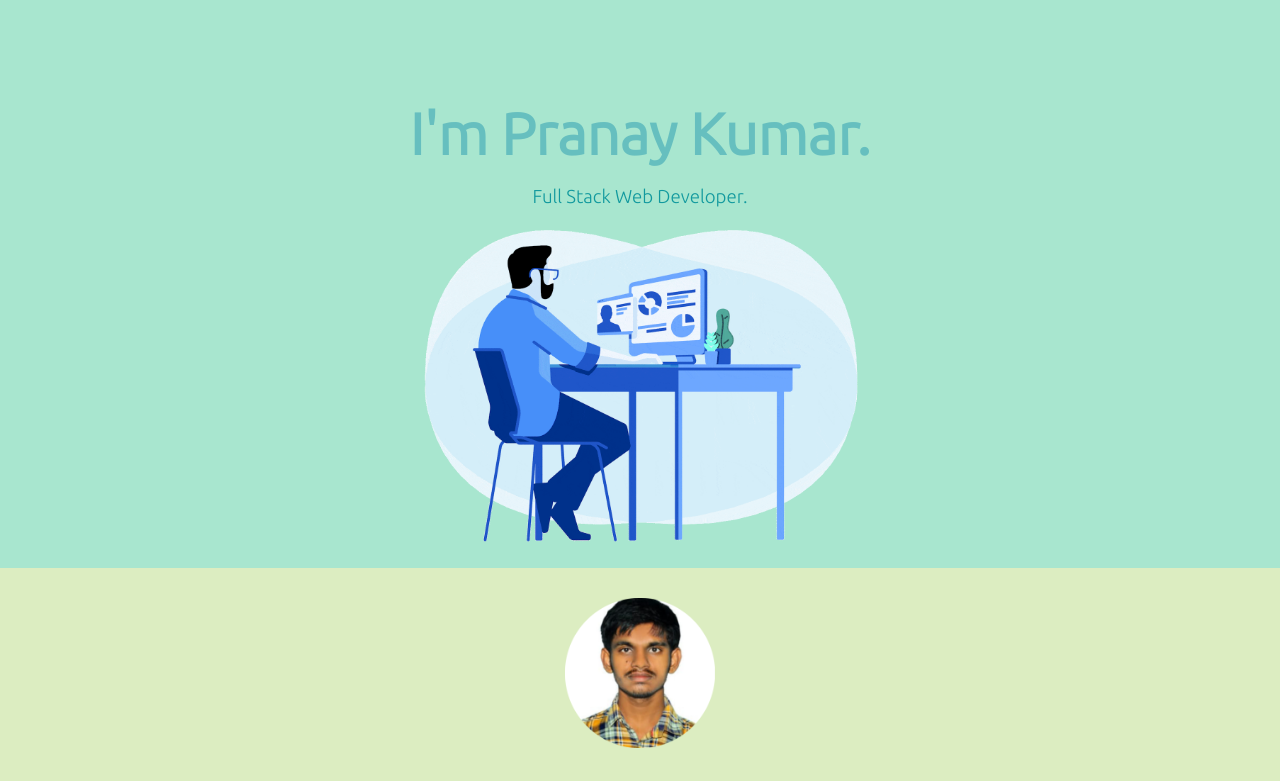
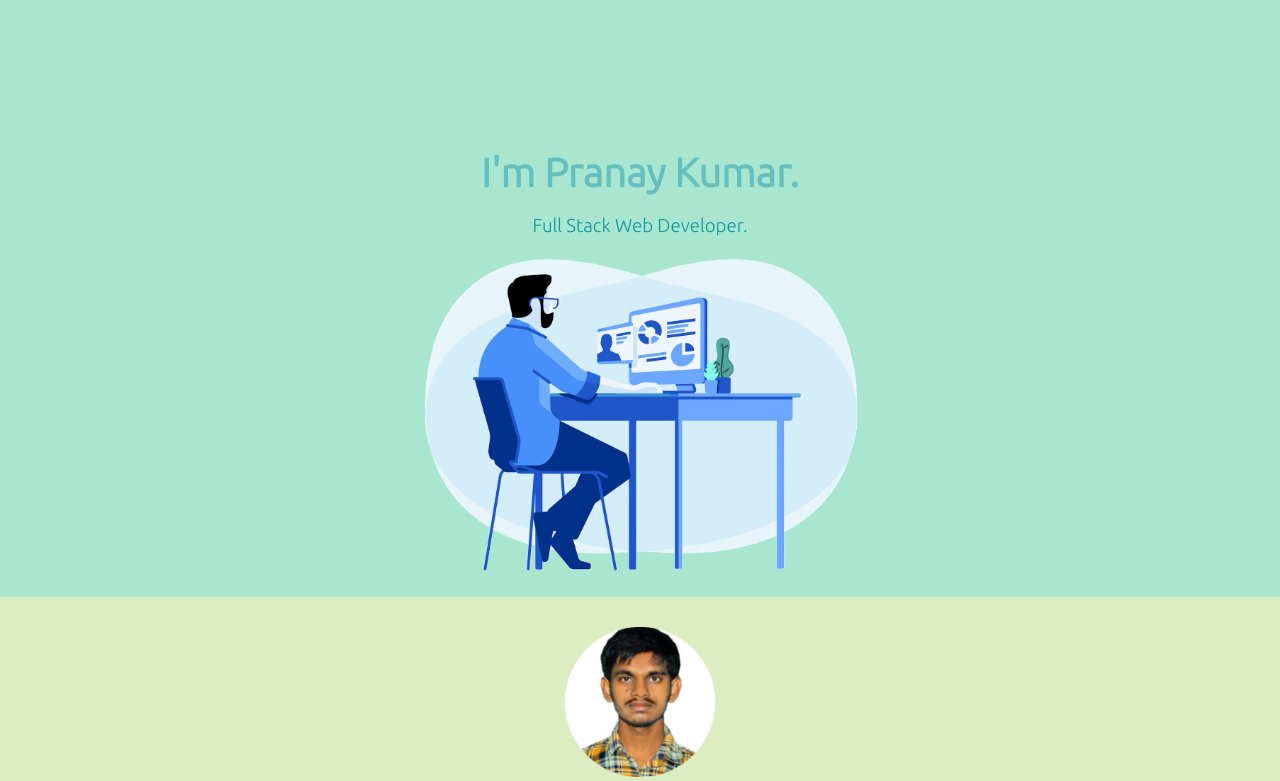
Before and after one commit to macherlapranaykumar/my-personal-site, a plain HTML site: page index.html in a window 1280 px wide. Shown: the top 781 px of the page. Drawn offline with Linux system fonts and the light colour scheme.

Commit message:
Update styles.css

```diff
--- a/css/styles.css
+++ b/css/styles.css
@@ -15,9 +15,8 @@ p{
 h1 {
   color: #66bfbf;
   font-family: 'Ubuntu', sans-serif;
-  font-size: 3.625em;
+  font-size: 2.5rem;
   margin: 50px 0 auto 0;
-  margin-top: 0;
 
 
 }
```
